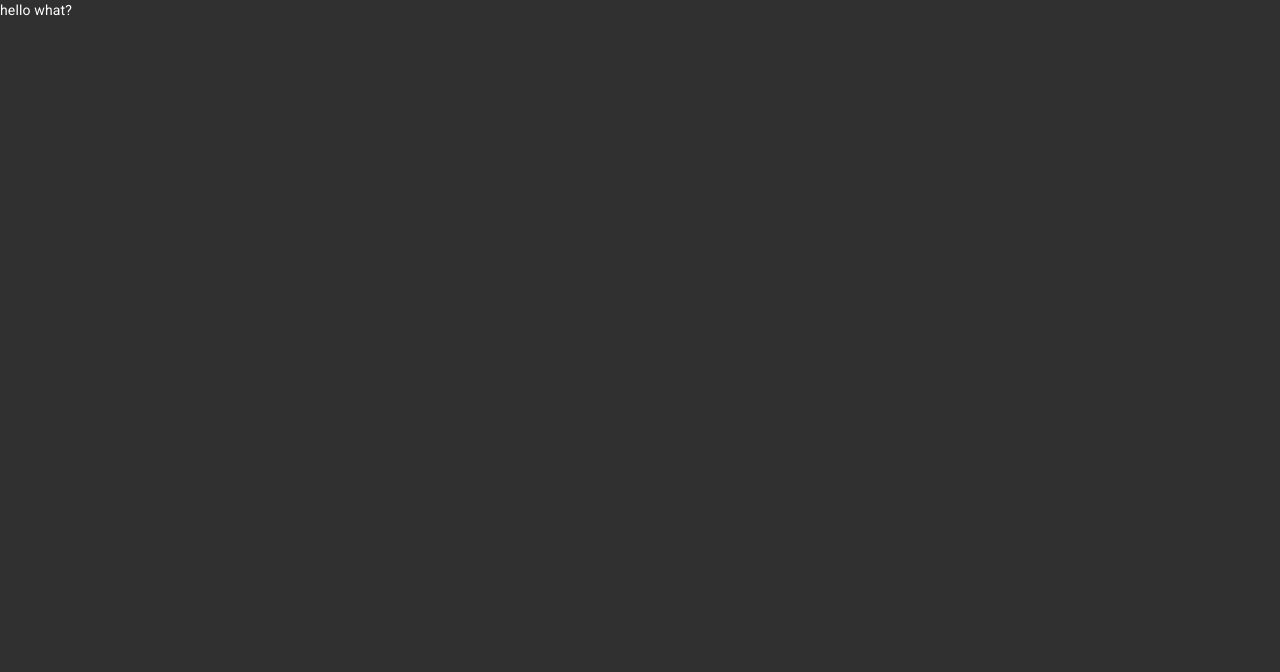
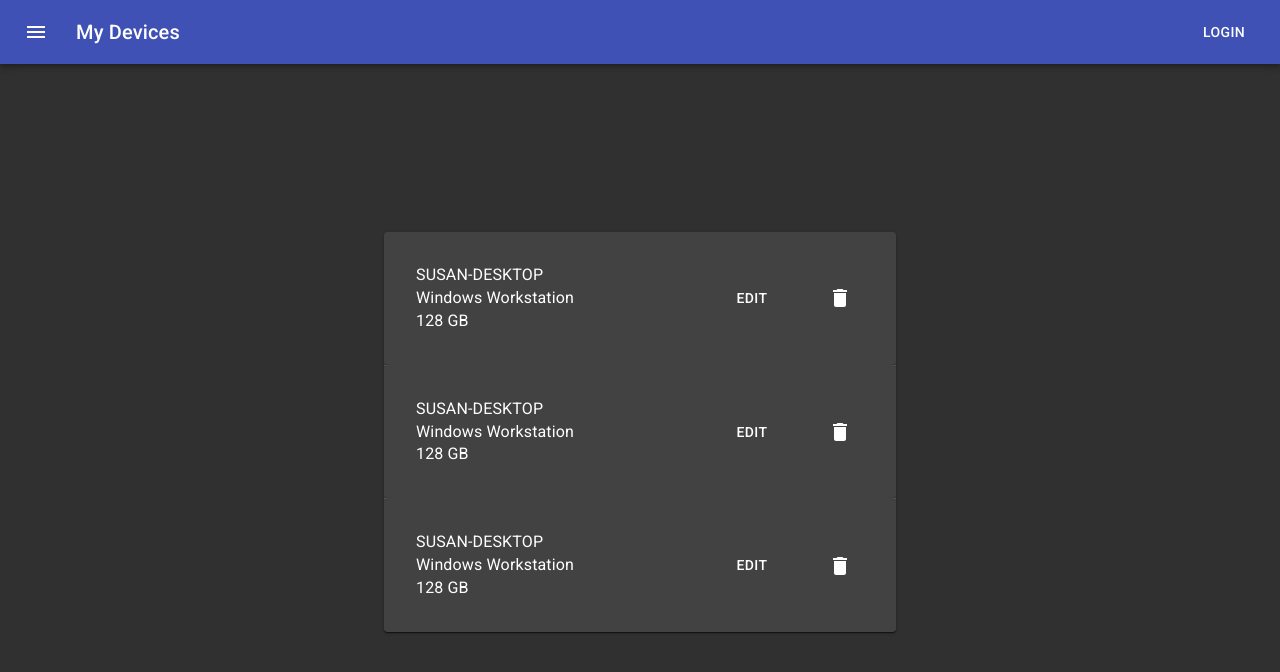
Before and after one commit to Scotty813/devices-clientapp, a React (Create React App) app: page / in a window 1280 px wide. Shown: the top 672 px of the page. Built offline with nearby package versions, Linux system fonts and the light colour scheme.

Commit message:
built out static list of devices

```diff
--- a/package.json
+++ b/package.json
@@ -4,6 +4,7 @@
   "private": true,
   "dependencies": {
     "@material-ui/core": "^4.11.4",
+    "@material-ui/icons": "^4.11.2",
     "@testing-library/jest-dom": "^5.11.4",
     "@testing-library/react": "^11.1.0",
     "@testing-library/user-event": "^12.1.10",
--- a/src/App.js
+++ b/src/App.js
@@ -1,5 +1,24 @@
+import Devices from "./components/Devices";
+import Header from "./components/Header";
+import styled from "styled-components";
+
+const Main = styled.div({
+  display: "grid",
+  placeItems: "center",
+  minHeight: "calc(100vh - 64px)",
+  width: "40%",
+  margin: "auto",
+});
+
 function App() {
-  return <div>hello what?</div>;
+  return (
+    <div>
+      <Header />
+      <Main>
+        <Devices />
+      </Main>
+    </div>
+  );
 }
 
 export default App;
--- /dev/null
+++ b/src/components/Devices.js
@@ -0,0 +1,57 @@
+import Paper from "@material-ui/core/Paper";
+import Button from "@material-ui/core/Button";
+import { IconButton } from "@material-ui/core";
+import { Divider } from "@material-ui/core";
+import DeleteIcon from "@material-ui/icons/Delete";
+import styled from "styled-components";
+import React from "react";
+
+const StyledPaper = styled(Paper)({
+  width: "100%",
+});
+
+const DeviceContainer = styled(Paper)({
+  display: "flex",
+  alignItems: "center",
+  justifyContent: "space-between",
+  padding: "32px",
+  fontSize: "16px",
+});
+
+const DeviceActions = styled.div({
+  display: "flex",
+  alignItems: "center",
+  "& button": {
+    marginLeft: "32px",
+  },
+});
+
+function Device() {
+  return (
+    <DeviceContainer>
+      <div>
+        <div>SUSAN-DESKTOP</div>
+        <div>Windows Workstation</div>
+        <div>128 GB</div>
+      </div>
+      <DeviceActions>
+        <Button>Edit</Button>
+        <IconButton>
+          <DeleteIcon />
+        </IconButton>
+      </DeviceActions>
+    </DeviceContainer>
+  );
+}
+
+export default function Devices() {
+  return (
+    <StyledPaper>
+      <Device />
+      <Divider />
+      <Device />
+      <Divider />
+      <Device />
+    </StyledPaper>
+  );
+}
--- /dev/null
+++ b/src/components/Header.js
@@ -0,0 +1,45 @@
+import React from "react";
+import { makeStyles } from "@material-ui/core/styles";
+import AppBar from "@material-ui/core/AppBar";
+import Toolbar from "@material-ui/core/Toolbar";
+import Typography from "@material-ui/core/Typography";
+import Button from "@material-ui/core/Button";
+import IconButton from "@material-ui/core/IconButton";
+import MenuIcon from "@material-ui/icons/Menu";
+
+const useStyles = makeStyles((theme) => ({
+  root: {
+    flexGrow: 1,
+  },
+  menuButton: {
+    marginRight: theme.spacing(2),
+  },
+  title: {
+    flexGrow: 1,
+  },
+}));
+
+export default function ButtonAppBar() {
+  const classes = useStyles();
+
+  return (
+    <div className={classes.root}>
+      <AppBar position="static">
+        <Toolbar>
+          <IconButton
+            edge="start"
+            className={classes.menuButton}
+            color="inherit"
+            aria-label="menu"
+          >
+            <MenuIcon />
+          </IconButton>
+          <Typography variant="h6" className={classes.title}>
+            My Devices
+          </Typography>
+          <Button color="inherit">Login</Button>
+        </Toolbar>
+      </AppBar>
+    </div>
+  );
+}
```
Also changed, not shown: 1 other file (tests, documents, lock files or other folders).
